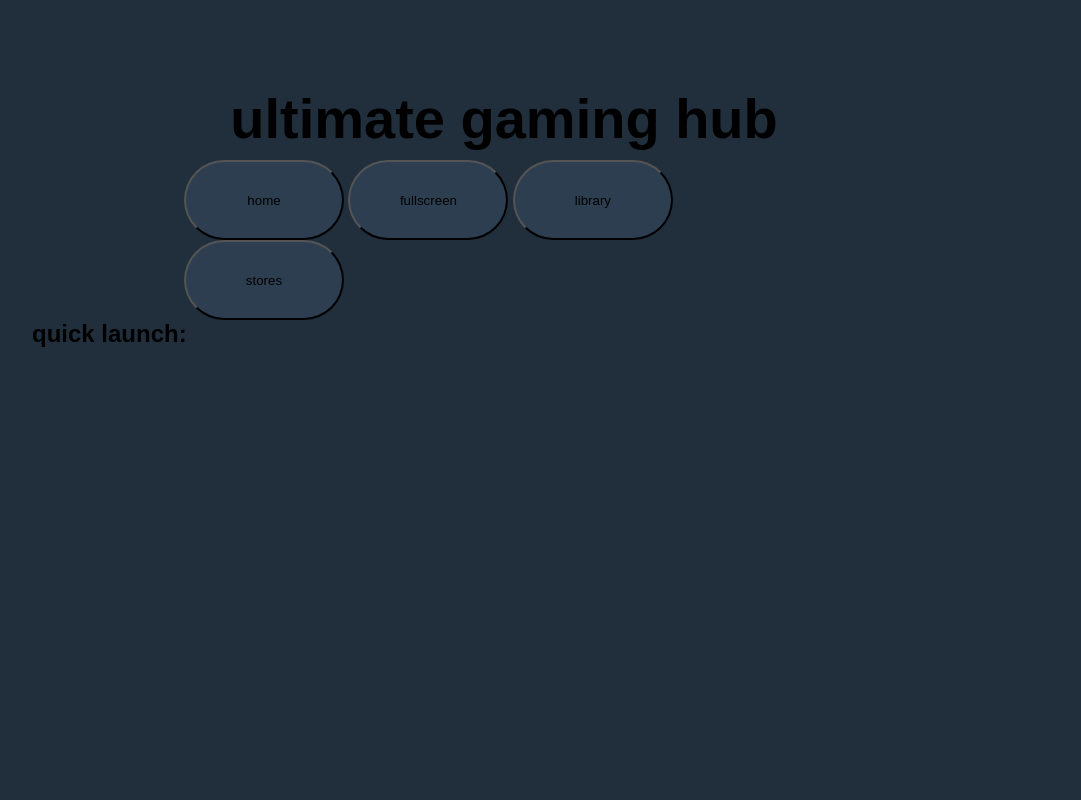
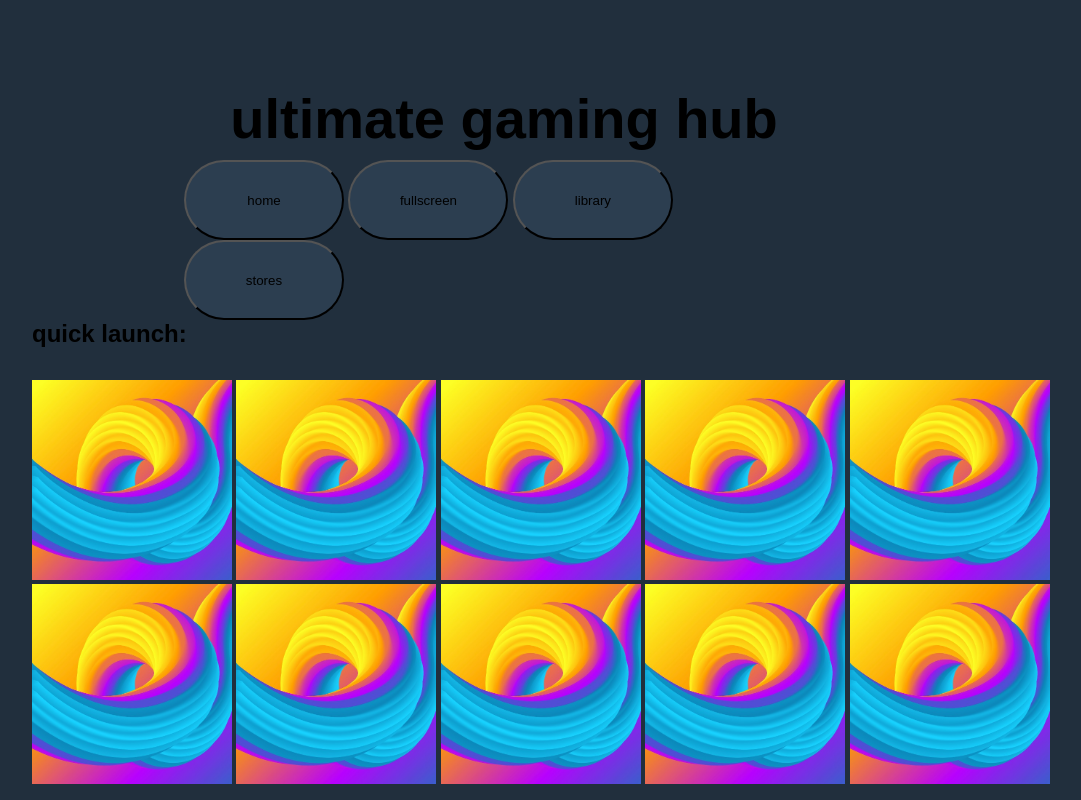
Before and after one commit to pioucraft/ultimate-gaming-hub, a website: page index.html in a window 1280 px wide. Shown: the whole page, without its empty margins (136-1217 px from the left). Drawn offline with Linux system fonts and the light colour scheme.

Commit message:
adding quick launch

```diff
--- a/index.css
+++ b/index.css
@@ -34,3 +34,8 @@ h2.quick_launch{
     margin-top: 40vh;
     margin-left: 20vh;
 }
+
+div.quick_launch{
+    margin-top: 4vh;
+    margin-left: 20vh;
+}
--- a/index.html
+++ b/index.html
@@ -20,6 +20,20 @@
 
         <h2 class="quick_launch">quick launch:</h2>
 
+        <div class="quick_launch">
+            <img src="image.jpg" alt="" class="img1" width="200vh" height="200vh">
+            <img src="image.jpg" alt="" class="img2" width="200vh" height="200vh">
+            <img src="image.jpg" alt="" class="img3" width="200vh" height="200vh">
+            <img src="image.jpg" alt="" class="img4" width="200vh" height="200vh">
+            <img src="image.jpg" alt="" class="img5" width="200vh" height="200vh">
+            <img src="image.jpg" alt="" class="img6" width="200vh" height="200vh">
+            <img src="image.jpg" alt="" class="img7" width="200vh" height="200vh">
+            <img src="image.jpg" alt="" class="img8" width="200vh" height="200vh">
+            <img src="image.jpg" alt="" class="img9" width="200vh" height="200vh">
+            <img src="image.jpg" alt="" class="img10" width="200vh" height="200vh">
+
+        </div>
+
     </header>
 </body>
 </html>
```
Also changed, not shown: .txt (added), image.jpg (added).
